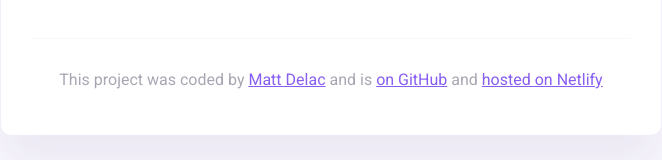
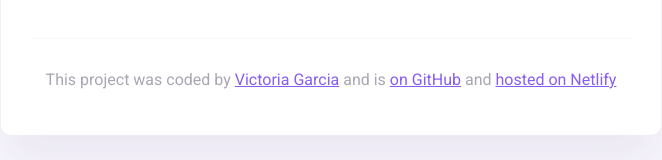
Before and after one commit to fifth-monger/weather-widget, a plain HTML site: page index.html in a window 1280 px wide. Shown: the part 325-485 px from the top of the page, without its empty margins (309-971 px from the left). Drawn offline with nearby package versions, Linux system fonts and the light colour scheme.

Commit message:
updated the author

```diff
--- a/index.html
+++ b/index.html
@@ -47,7 +47,7 @@
       <footer>
         <p>
           This project was coded by
-          <a href="#" target="_blank">Matt Delac</a> and is
+          <a href="#" target="_blank">Victoria Garcia</a> and is
           <a href="#" target="_blank"> on GitHub</a> and
           <a href="#" target="_blank">hosted on Netlify</a>
         </p>
```
